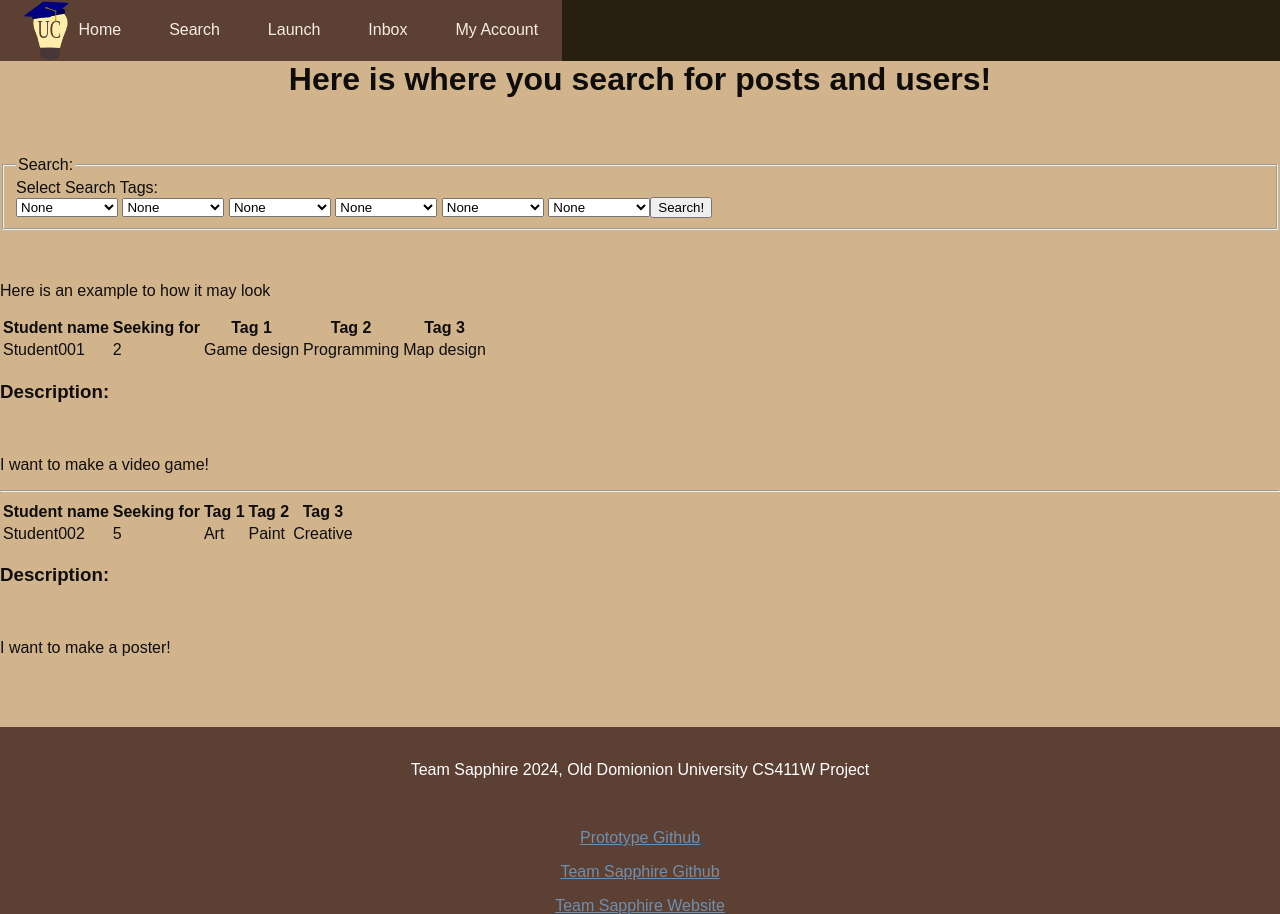
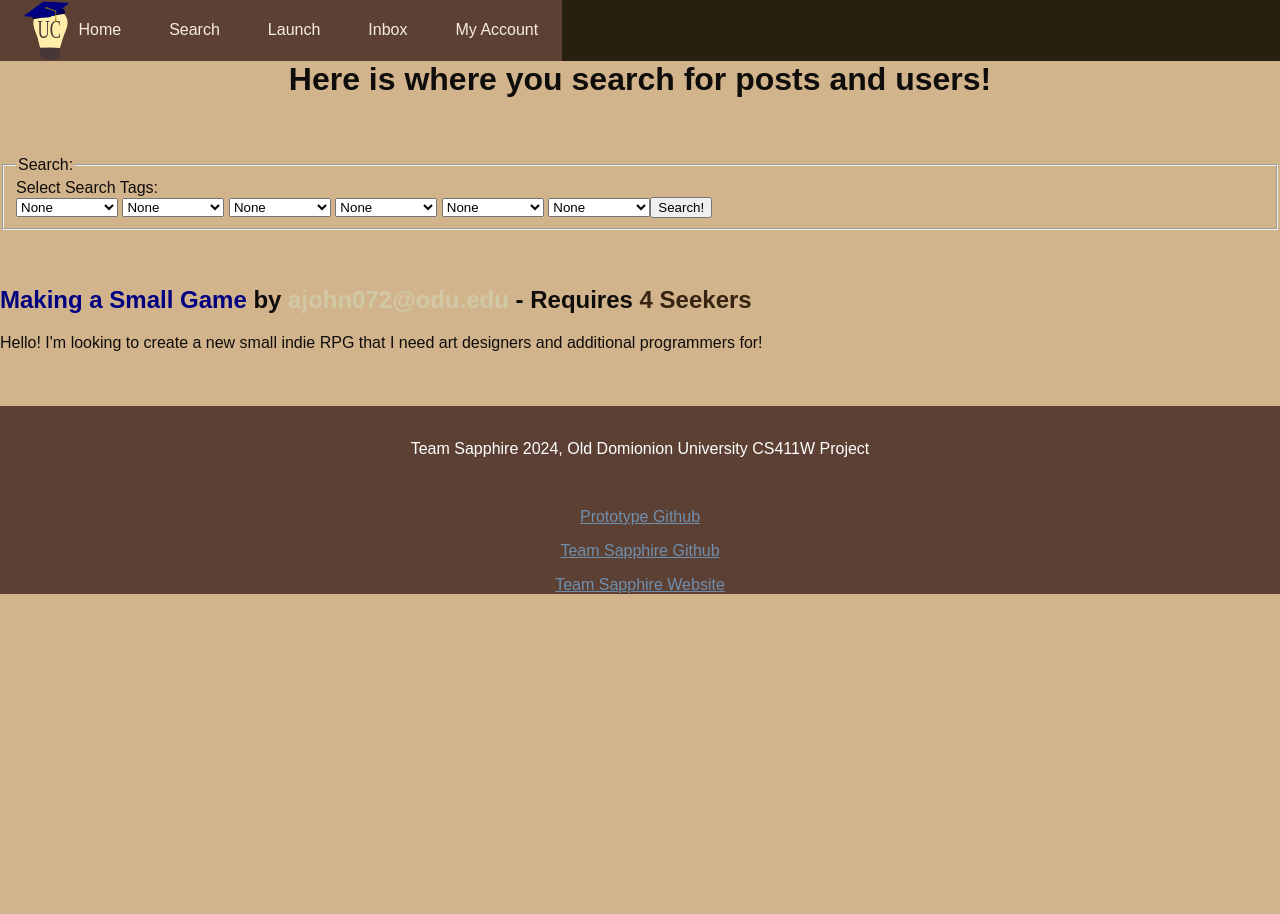
Before and after one commit to zwasique/F24-Sapphire, a Django app: page /search/ in a window 1280 px wide. Shown: the part 21-935 px from the top of the page. After the commit the page ends 615 px from the top, so only its background shows below. Run offline with Django 5.2, Linux system fonts and the light colour scheme; data comes from the database, SQL or seed files in the repository.

Commit message:
Posts from database are now visible

```diff
--- a/UConnect/database/static/css/style.css
+++ b/UConnect/database/static/css/style.css
@@ -11,6 +11,9 @@ p {
 	font-size: 20px;
 }
 
+div.post-body {
+	font-size: 10px;
+}
 /* === NAVBAR SECTION === */
 #navbar{
 	position: relative;
--- a/UConnect/database/templates/database/pages/search.html
+++ b/UConnect/database/templates/database/pages/search.html
@@ -110,47 +110,14 @@
                 </fieldset>
               </form>
               <br><br>
-              <p>Here is an example to how it may look</p>
-              <table>
-                <tr>
-                  <th>Student name</th>
-                  <th>Seeking for</th>
-                  <th>Tag 1</th>
-                  <th>Tag 2</th>
-                  <th>Tag 3</th>
-                </tr>
-                <tr>
-                  <td>Student001</td>
-                  <td>2</td>
-                  <td>Game design</td>
-                  <td>Programming</td>
-                  <td>Map design</td>
-                </tr>
-              </table>
-              <h3>Description:</h3><br>
-              <p>I want to make a video game!</p>
-
-                <hr>
-
-              <table>
-                <tr>
-                  <th>Student name</th>
-                  <th>Seeking for</th>
-                  <th>Tag 1</th>
-                  <th>Tag 2</th>
-                  <th>Tag 3</th>
-                </tr>
-                <tr>
-                  <td>Student002</td>
-                  <td>5</td>
-                  <td>Art</td>
-                  <td>Paint</td>
-                  <td>Creative</td>
-                </tr>
-              </table>
-              <h3>Description:</h3><Br>
-                <p>I want to make a poster!</p>
+              {% for post in post_list %}
+                <h2><span style="color:#000080">{{ post.project_name }}</span> by <span style="color:#d1c8a5">{{ post.author }}</span> - Requires
+                  <span style="color:#362312">{{ post.num_required }} Seekers</span></h2>
+                <div class="post-class">
+                {{ post.written_text }}
                 </div>
+              {% endfor %}
+  </div>
            <br><br><br>
         </body>
     <nav><div id="footer">
```
